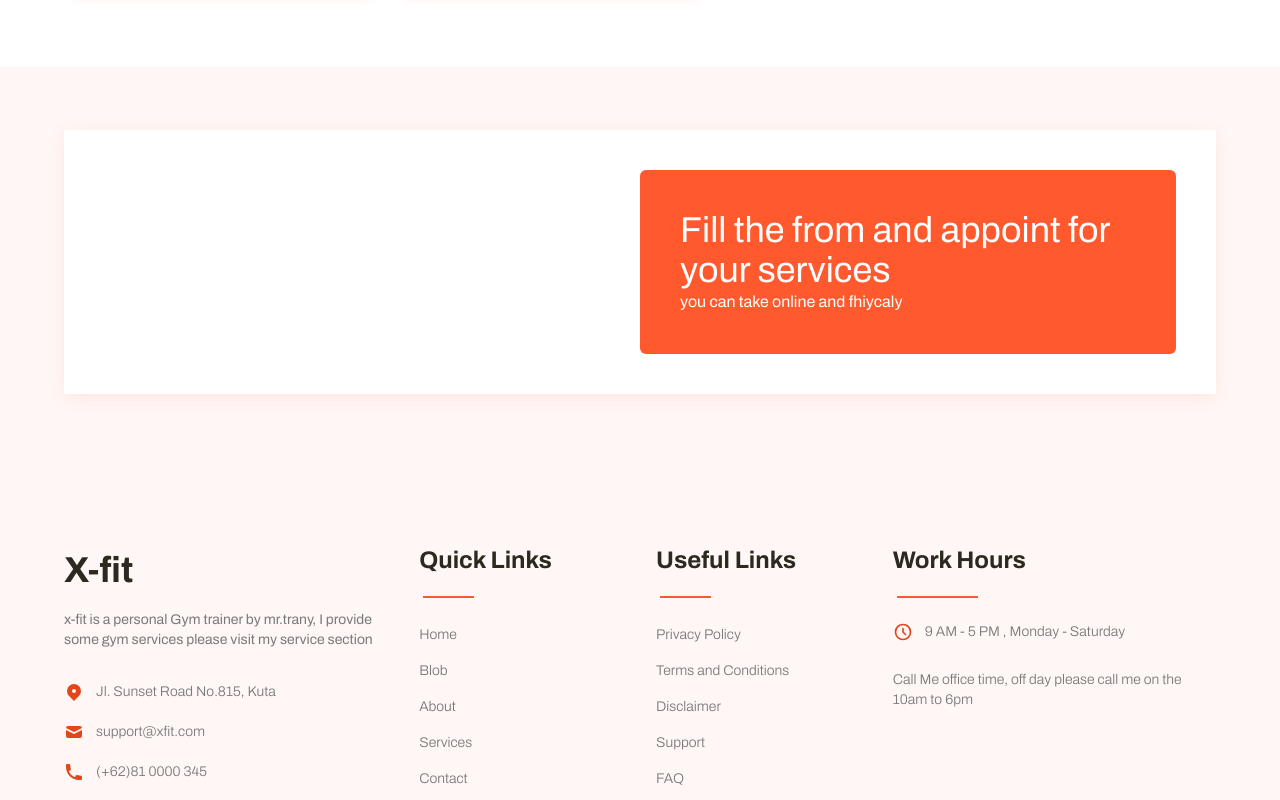
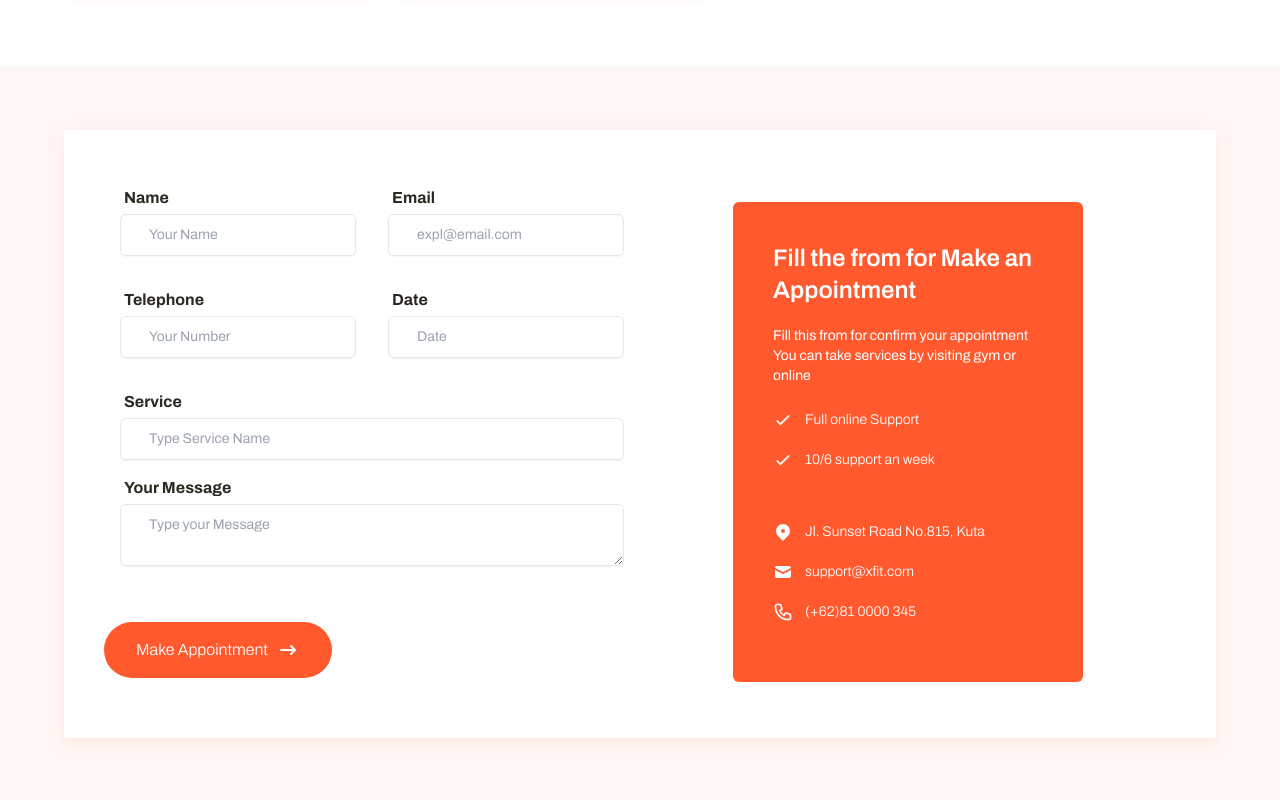
Before and after one commit to ferdousr3/x-fit-gym1, a React (Create React App) app: page / in a window 1280 px wide. Shown: the part 1620-2420 px from the top of the page. Built offline with nearby package versions, Linux system fonts and the light colour scheme; no server answers.

Commit message:
complete appointment

```diff
--- a/src/App.css
+++ b/src/App.css
@@ -39,18 +39,3 @@
 .main-height {
   min-height: 80vh;
 }
-.input-main {
-  background-color: #151515 !important;
-  /* border: 0px !important;
-border-bottom-color:#151515 !important; */
-  border: 1px solid #151515 !important ;
-}
-.input-main:focus {
-  border: 0px;
-}
-
-input {
-  background-image: none !important;
-  background-color: black !important;
-  color: -internal-light-dark(black) !important;
-}
--- /dev/null
+++ b/src/components/Appointment/AppointItem.js
@@ -0,0 +1,12 @@
+import React from "react";
+
+const AppointItem = ({ icon, text }) => {
+  return (
+    <div className="flex items-center mb-5">
+      <span className="w-5 text-white ">{icon}</span>
+      <p className="ml-3 text-white text-sm font-light">{text}</p>
+    </div>
+  );
+};
+
+export default AppointItem ;
--- a/src/components/Appointment/Appointment.js
+++ b/src/components/Appointment/Appointment.js
@@ -1,17 +1,162 @@
+import { CheckIcon, PhoneIcon } from "@heroicons/react/outline";
+import { LocationMarkerIcon, MailIcon } from "@heroicons/react/solid";
 import React from "react";
+import Button from "../Button/Button";
+
+import AppointItem from "./AppointItem";
 
 const Appointment = () => {
   return (
     <div className="bg-six ">
-      <div className="container mx-auto p-16">
-        <div className="grid grid-cols-1 lg:grid-cols-6 bg-white shadow-6xl p-10 ">
-          <div className="col-span-3"></div>
-          <div className="col-span-3">
-            <div className="w-full bg-main text-white p-10 rounded-md">
-              <h1 className="text-4xl">
-                Fill the from and appoint for your services{" "}
+      <div className="container mx-auto p-2 lg:p-16">
+        <div className="grid grid-cols-1 lg:grid-cols-6 bg-white shadow-6xl p-2 lg:p-10 ">
+          {/* appoint left side */}
+          <div className="col-span-3 pb-5">
+            {/* name email */}
+            <div className="md:flex">
+              <div className="m-4">
+                <label
+                  htmlFor="name"
+                  className="block text-base font-bold text-second pl-1"
+                >
+                  Name
+                </label>
+                <div className="mt-1  rounded-md shadow-sm">
+                  <input
+                    type="text"
+                    name="price"
+                    id="price"
+                    className=" bg-transparent focus:outline-none block w-full pl-7 py-2.5 pr-12 sm:text-sm border rounded-md"
+                    placeholder="Your Name"
+                  />
+                </div>
+              </div>
+              <div className="m-4">
+                <label
+                  htmlFor="email"
+                  className="block text-base font-bold text-second pl-1 "
+                >
+                  Email
+                </label>
+                <div className="mt-1  rounded-md shadow-sm">
+                  <input
+                    type="email"
+                    name="price"
+                    id="price"
+                    className="bg-transparent focus:outline-none block w-full pl-7 py-2.5 pr-12 sm:text-sm border rounded-md"
+                    placeholder="expl@email.com"
+                  />
+                </div>
+              </div>
+            </div>
+            {/* phone date */}
+            <div className="md:flex">
+              <div className="m-4">
+                <label
+                  htmlFor="T
+                  telephone"
+                  className="block text-base font-bold text-second pl-1 "
+                >
+                  Telephone
+                </label>
+                <div className="mt-1  rounded-md shadow-sm">
+                  <input
+                    type="number"
+                    name="price"
+                    id="price"
+                    className=" bg-transparent focus:outline-none block w-full pl-7 py-2.5 pr-12 sm:text-sm border rounded-md"
+                    placeholder="Your Number"
+                  />
+                </div>
+              </div>
+              <div className="m-4">
+                <label
+                  htmlFor="date"
+                  className="block text-base font-bold text-second pl-1 "
+                >
+                  Date
+                </label>
+                <div className="mt-1  rounded-md shadow-sm">
+                  <input
+                    type="text"
+                    name="price"
+                    id="price"
+                    className="bg-transparent focus:outline-none block w-full pl-7 py-2.5 pr-12 sm:text-sm border rounded-md"
+                    placeholder="Date"
+                  />
+                </div>
+              </div>
+            </div>
+            {/* services */}
+            <div className="m-4 ">
+              <label
+                htmlFor="date"
+                className="block text-base font-bold text-second pl-1"
+              >
+                Service
+              </label>
+              <div className="mt-1  rounded-md shadow-sm">
+                <input
+                  type="text"
+                  name="price"
+                  id="price"
+                  className="bg-transparent focus:outline-none block w-full pl-7 py-2.5 pr-12 sm:text-sm border rounded-md"
+                  placeholder="Type Service Name"
+                />
+              </div>
+            </div>
+            {/* textarea */}
+            <div className="m-4 ">
+              <label
+                htmlFor="date"
+                className="block text-base font-bold text-second pl-1"
+              >
+                Your Message
+              </label>
+              <div className="mt-1  rounded-md shadow-sm">
+                <textarea
+                  type="text"
+                  name="price"
+                  id="price"
+                  className="bg-transparent focus:outline-none block w-full pl-7 py-2.5 pr-12 sm:text-sm border rounded-md"
+                  placeholder="Type your Message"
+                />
+              </div>
+            </div>
+            <div className="btn">
+              <Button text="Make Appointment" />
+            </div>
+          </div>
+          {/* appoint right side */}
+          <div className="col-span-3 lg:mx-auto">
+            <div className="max-w-[350px]  bg-main text-white p-10 rounded-md mt-8">
+              <h1 className="text-2xl font-semibold">
+                Fill the from for Make an Appointment
               </h1>
-              <p>you can take online and fhiycaly</p>
+              <p className="text-sm pt-5">
+                Fill this from for confirm your appointment You can take
+                services by visiting gym or online
+              </p>
+              <div className="pt-6">
+                <AppointItem icon={<CheckIcon />} text="Full online Support" />
+                <AppointItem
+                  icon={<CheckIcon />}
+                  text="10/6 support an week "
+                />
+              </div>
+              <div className="pt-8">
+                <span className="mb-4">
+                  <AppointItem
+                    icon={<LocationMarkerIcon />}
+                    text="Jl. Sunset Road No.815, Kuta"
+                  />
+                </span>
+                <span className="py-2">
+                  <AppointItem icon={<MailIcon />} text="support@xfit.com" />
+                </span>
+
+                <AppointItem icon={<PhoneIcon />} text="(+62)81 0000 345" />
+              </div>
             </div>
           </div>
         </div>
--- a/src/components/Footer/FooterIconTitle.js
+++ b/src/components/Footer/FooterIconTitle.js
@@ -1,4 +1,4 @@
-import { ClockIcon } from '@heroicons/react/outline';
+
 import React from 'react';
 
 const FooterIconTitle = ({icon,text}) => {
```
